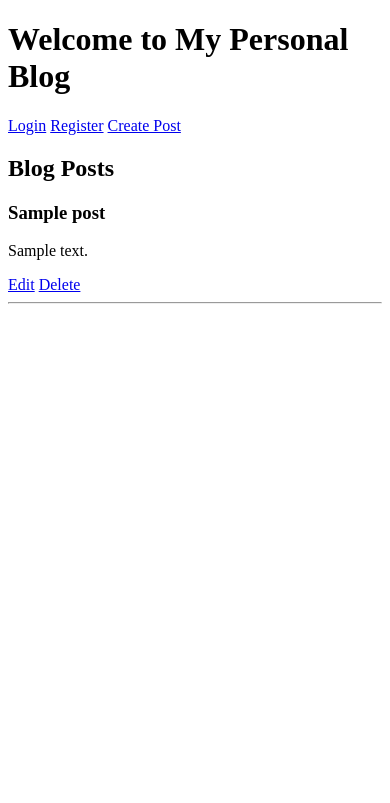
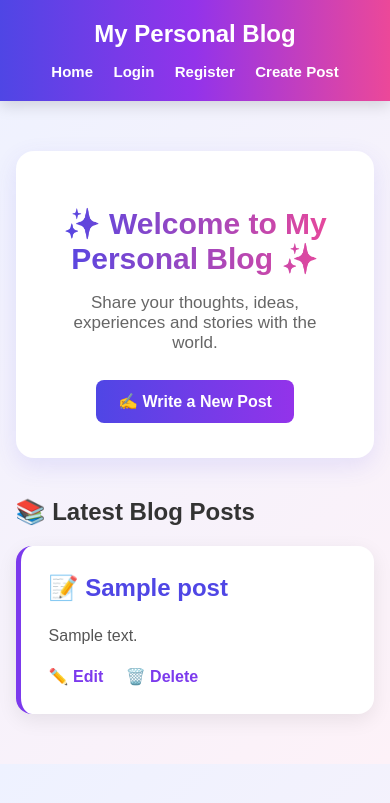
Before and after one commit to ankithasa25-wq/Coding-Samurai-Personal-Blog, a Flask app: page / in a window 390 px wide. Shown: the top 803 px of the page. Run offline with Flask 3, Linux system fonts and the light colour scheme; tables that the repository leaves empty hold one stand-in row (values such as "Sample post").

Commit message:
Initial commit - Personal Blog

```diff
--- /dev/null
+++ b/static/style.css
@@ -0,0 +1,199 @@
+* {
+    box-sizing: border-box;
+}
+
+body {
+    margin: 0;
+    font-family: Arial, sans-serif;
+    background: linear-gradient(135deg, #eef2ff, #fdf2f8);
+    color: #333;
+}
+
+/* Navigation Bar */
+.navbar {
+    background: linear-gradient(90deg, #4f46e5, #9333ea, #ec4899);
+    padding: 20px 50px;
+    display: flex;
+    justify-content: space-between;
+    align-items: center;
+    box-shadow: 0 4px 15px rgba(0, 0, 0, 0.15);
+}
+
+.navbar h2 {
+    color: white;
+    margin: 0;
+    font-size: 24px;
+}
+
+.navbar a {
+    color: white;
+    text-decoration: none;
+    margin-left: 22px;
+    font-size: 15px;
+    font-weight: bold;
+}
+
+.navbar a:hover {
+    color: #ffe4f1;
+}
+
+/* Main Container */
+.container {
+    width: 80%;
+    max-width: 950px;
+    margin: 50px auto;
+}
+
+/* Welcome Section */
+.welcome {
+    text-align: center;
+    padding: 35px;
+    margin-bottom: 40px;
+    background: white;
+    border-radius: 18px;
+    box-shadow: 0 8px 25px rgba(79, 70, 229, 0.12);
+}
+
+.welcome h1 {
+    font-size: 40px;
+    margin-bottom: 12px;
+    background: linear-gradient(90deg, #4f46e5, #ec4899);
+    -webkit-background-clip: text;
+    -webkit-text-fill-color: transparent;
+}
+
+.welcome p {
+    color: #666;
+    font-size: 17px;
+}
+
+/* Blog Posts */
+.post {
+    background: white;
+    padding: 28px;
+    margin-bottom: 25px;
+    border-radius: 16px;
+    border-left: 5px solid #7c3aed;
+    box-shadow: 0 6px 20px rgba(0, 0, 0, 0.08);
+    transition: transform 0.2s, box-shadow 0.2s;
+}
+
+.post:hover {
+    transform: translateY(-4px);
+    box-shadow: 0 10px 25px rgba(124, 58, 237, 0.18);
+}
+
+.post h2 {
+    margin-top: 0;
+    color: #4f46e5;
+}
+
+.post p {
+    line-height: 1.7;
+    color: #555;
+}
+
+/* Buttons */
+.button {
+    display: inline-block;
+    padding: 12px 22px;
+    margin-top: 10px;
+    background: linear-gradient(90deg, #4f46e5, #9333ea);
+    color: white;
+    text-decoration: none;
+    border-radius: 8px;
+    border: none;
+    cursor: pointer;
+    font-weight: bold;
+    transition: transform 0.2s, box-shadow 0.2s;
+}
+
+.button:hover {
+    transform: translateY(-2px);
+    box-shadow: 0 5px 15px rgba(79, 70, 229, 0.3);
+}
+
+/* Forms */
+.form-box {
+    background: white;
+    width: 430px;
+    max-width: 90%;
+    margin: 60px auto;
+    padding: 35px;
+    border-radius: 18px;
+    box-shadow: 0 10px 30px rgba(79, 70, 229, 0.15);
+}
+
+.form-box h1 {
+    text-align: center;
+    margin-bottom: 30px;
+    color: #4f46e5;
+}
+
+.form-box label {
+    display: block;
+    margin-bottom: 7px;
+    font-weight: bold;
+    color: #444;
+}
+
+.form-box input,
+.form-box textarea {
+    width: 100%;
+    padding: 12px;
+    margin-bottom: 20px;
+    border: 1px solid #d8d8e8;
+    border-radius: 8px;
+    outline: none;
+    font-size: 14px;
+}
+
+.form-box input:focus,
+.form-box textarea:focus {
+    border-color: #7c3aed;
+    box-shadow: 0 0 5px rgba(124, 58, 237, 0.2);
+}
+
+.form-box textarea {
+    resize: vertical;
+}
+
+/* Edit/Delete Links */
+.actions {
+    margin-top: 18px;
+}
+
+.actions a {
+    margin-right: 18px;
+    color: #7c3aed;
+    text-decoration: none;
+    font-weight: bold;
+}
+
+.actions a:hover {
+    color: #ec4899;
+    text-decoration: underline;
+}
+
+/* Mobile Friendly */
+@media (max-width: 700px) {
+
+    .navbar {
+        flex-direction: column;
+        gap: 15px;
+        padding: 20px;
+    }
+
+    .navbar a {
+        margin-left: 8px;
+        margin-right: 8px;
+    }
+
+    .container {
+        width: 92%;
+    }
+
+    .welcome h1 {
+        font-size: 30px;
+    }
+}
--- a/templates/index.html
+++ b/templates/index.html
@@ -2,29 +2,50 @@
 <html>
 <head>
     <title>My Personal Blog</title>
+    <link rel="stylesheet" href="{{ url_for('static', filename='style.css') }}">
 </head>
+
 <body>
 
-    <h1>Welcome to My Personal Blog</h1>
+    <nav class="navbar">
+        <h2>My Personal Blog</h2>
 
+        <div>
+            <a href="/">Home</a>
             <a href="/login">Login</a>
             <a href="/register">Register</a>
             <a href="/create_post">Create Post</a>
+        </div>
+    </nav>
 
-    <h2>Blog Posts</h2>
+    <div class="container">
+
+        <div class="welcome">
+            <h1>✨ Welcome to My Personal Blog ✨</h1>
+            <p>Share your thoughts, ideas, experiences and stories with the world.</p>
+            <a href="/create_post" class="button">✍️ Write a New Post</a>
+        </div>
+
+        <h2>📚 Latest Blog Posts</h2>
 
         {% for post in posts %}
 
-        <h3>{{ post["title"] }}</h3>
+            <div class="post">
+
+                <h2>📝 {{ post["title"] }}</h2>
 
                 <p>{{ post["content"] }}</p>
 
-        <a href="/edit/{{ post['id'] }}">Edit</a>
-        <a href="/delete/{{ post['id'] }}">Delete</a>
+                <div class="actions">
+                    <a href="/edit/{{ post['id'] }}">✏️ Edit</a>
+                    <a href="/delete/{{ post['id'] }}">🗑️ Delete</a>
+                </div>
 
-        <hr>
+            </div>
 
         {% endfor %}
 
+    </div>
+
 </body>
 </html>
```
Also changed, not shown: templates/create_post.html (+26 -14 lines), templates/edit_post.html (+26 -14 lines), templates/login.html (+25 -17 lines), templates/register.html (+26 -13 lines). Lines whose indentation alone changed are shown as unchanged.
